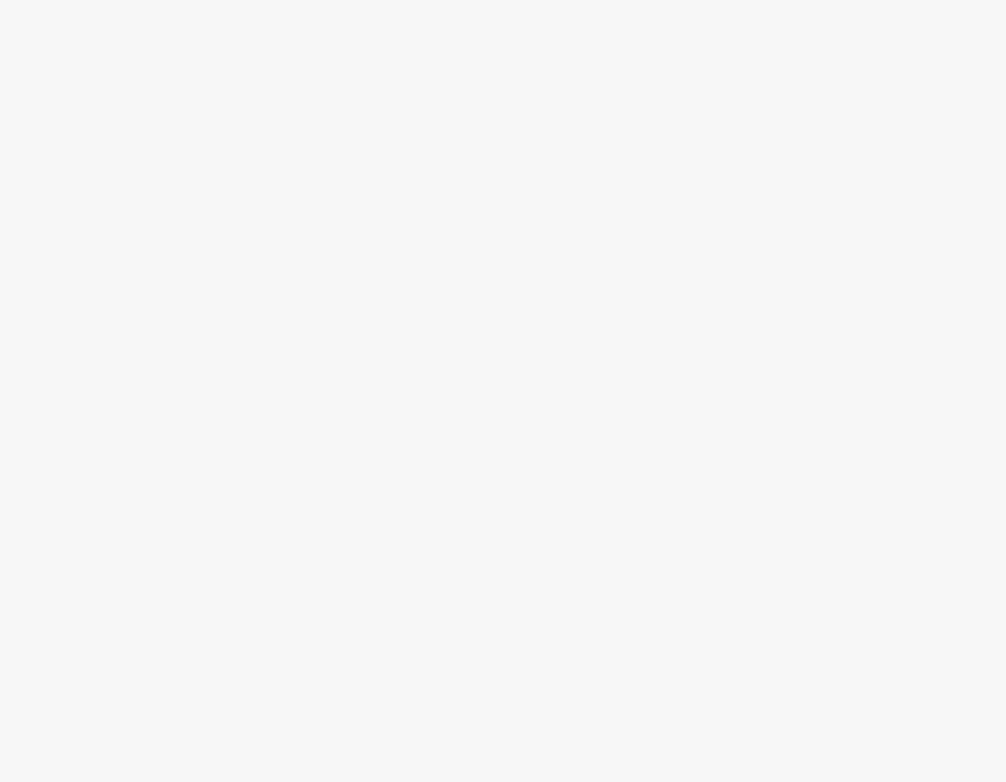
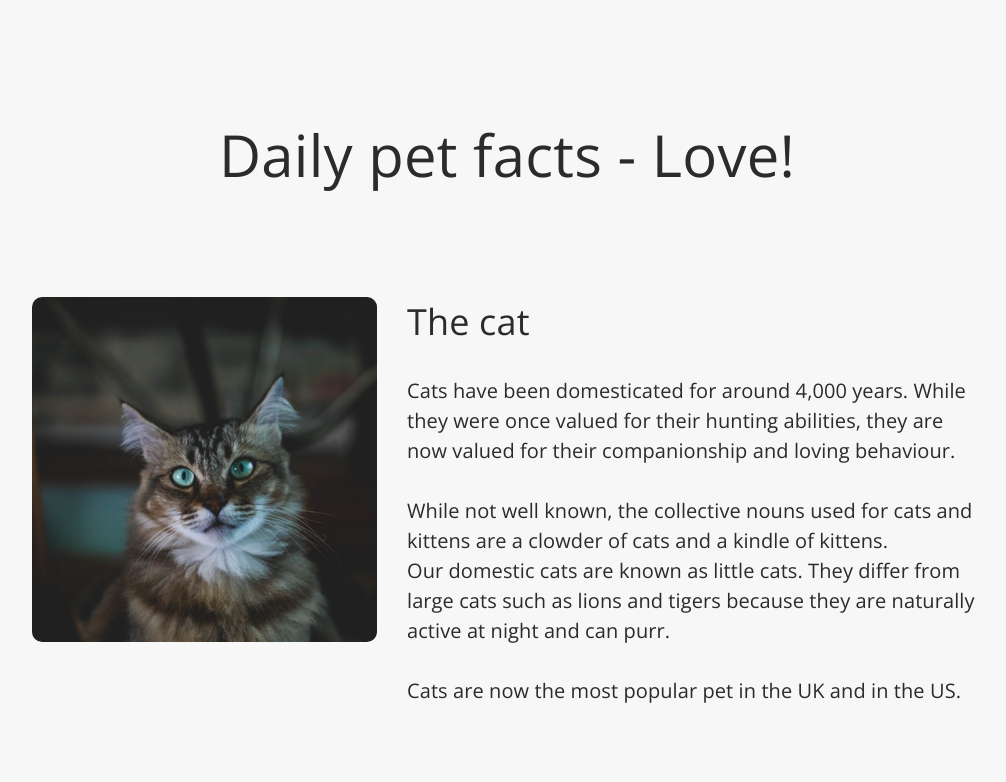
Before and after one commit to josipfrljic94/pet-landing, a Vue app: page / in a window 1280 px wide. Shown: the part 374-1156 px from the top of the page, without its empty margins (133-1139 px from the left). Before the commit the page ends 800 px from the top, so only its background shows below. Built offline with nearby package versions, Linux system fonts and the light colour scheme.

Commit message:
feat: implement block info

```diff
--- a/index.html
+++ b/index.html
@@ -1,8 +1,16 @@
-<!doctype html>
+<!DOCTYPE html>
 <html lang="en">
   <head>
     <meta charset="UTF-8" />
     <link rel="icon" type="image/svg+xml" href="/vite.svg" />
+    <link rel="preconnect" href="https://fonts.googleapis.com" />
+    <link rel="preconnect" href="https://fonts.gstatic.com" crossorigin />
+    <link
+      href="https://fonts.googleapis.com/css2?family=Open+Sans&display=swap"
+      rel="stylesheet"
+    />
+    <link href="https://fonts.googleapis.com/css2?family=Open+Sans&display=swap" rel="stylesheet">
+
     <meta name="viewport" content="width=device-width, initial-scale=1.0" />
     <title>Vite + Vue + TS</title>
   </head>
--- a/src/App.vue
+++ b/src/App.vue
@@ -1,21 +1,49 @@
 <script setup lang="ts">
 // import HelloWorld from './components/HelloWorld.vue';
 import HomeBanner from './components/home_banner/HomeBanner.vue';
+import Title from "./components/title/Title.vue";
+import InfoBlock from "./components/info_block/InfoBlock.vue";
 </script>
 
 <template>
-  <!-- <div>
-    <a href="https://vitejs.dev" target="_blank">
-      <img src="/vite.svg" class="logo" alt="Vite logo" />
-    </a>
-    <a href="https://vuejs.org/" target="_blank">
-      <img src="./assets/vue.svg" class="logo vue" alt="Vue logo" />
-    </a>
-  </div> -->
-  <!-- <HelloWorld msg="Vite + Vue" /> -->
   <HomeBanner />
+  <Title title="Daily pet facts - Love!" :isMain="true" />
+  <InfoBlock title="The cat" imgUrl="/meow.png" :imgLeft="true" :hasGutter="true">
+    <span>
+      Cats have been domesticated for around 4,000 years. While they were once valued for their hunting abilities, they
+      are
+      now valued for their companionship and loving behaviour.
+
+      <br />
+      <br />
+
+      While not well known, the collective nouns used for cats and kittens are a clowder of cats and a kindle of
+      kittens.
+
+      <br />
+      Our domestic cats are known as little cats. They differ from large cats such as lions and tigers because they
+      are
+      naturally active at night and can purr.
+      <br />
+      <br />
+
+      Cats are now the most popular pet in the UK and in the US.</span>
+  </InfoBlock>
+
+  <InfoBlock title="The cat" imgUrl="/woof.png" :imgLeft="false">
+    <span>
+      Domestic dogs have been companions to people for more than 15,000 years. There are more than 400 different breeds of
+      dogs. PAWS or your local animal shelter has a wide variety of breeds available for adoption. The most popular types
+      are the non-pedigree. They are extra special because they are one-of-a-kind!
+      <br />
+      <br />
+
+      In general, small dogs live longer than large dogs. Small dogs such as terriers may live 20 years. Giant dogs like
+      Great Danes may live eight years. The average lifespan for a mixed breed dog is 13 to 14 years. By making sure dogs
+      have good food, regular veterinary care, shelter and a loving family, they will live longer, healthier lives.
+    </span>
+  </InfoBlock>
+  <Title title="Gallery"/>
 </template>
 
-<style scoped>
-
-</style>
+<style scoped></style>
--- a/src/components/home_banner/HomeBanner.vue
+++ b/src/components/home_banner/HomeBanner.vue
@@ -1,10 +1,8 @@
 <script setup lang="ts">
 
-defineProps<{ title?: string }>()
 </script>
-
 <template>
-    <img class="img_landing" src="/home-baner.png" alt="home-landing">
+<img class="img_landing" src="/home-baner.png" alt="home-landing">
 </template>
 
 <style scoped>
--- /dev/null
+++ b/src/components/info_block/InfoBlock.vue
@@ -0,0 +1,82 @@
+<template>
+    <div :class="['block-container', imgLeft ? '' : 'row-reverse',hasGutter ? 'hasGutter' : '']">
+        <div class="text-block">
+            <h3 class="block_title">{{ title }}</h3>
+            <slot></slot>
+        </div>
+        <img class="block_img" :src="imgUrl" alt="img">
+    </div>
+</template>
+
+<script setup lang="ts">
+
+
+interface BlockProps {
+    title: string;
+    imgUrl: string;
+    imgLeft?: boolean;
+    hasGutter?: boolean;
+}
+const props = defineProps<BlockProps>();
+</script>
+
+<style scoped>
+.block-container {
+    display: flex;
+    align-items: start;
+    justify-content: space-between;
+    flex-direction: row-reverse;
+    gap: 30px;
+    padding: 0 165px;
+
+    &.hasGutter{
+        margin-bottom:78px;
+    }
+
+    &.row-reverse {
+        flex-direction: row;
+    }
+
+    &>.block_img {
+        flex: 0 0 455px;
+        height: 455px;
+        border-radius: 10px;
+
+        @media only screen and (max-width: 1284px) {
+            & {
+                flex: 0 0 345px;
+                height: 345px;
+            }
+        }
+    }
+
+    &>.text-block {
+        display: flex;
+        flex-direction: column;
+        flex: 1;
+
+        &>.block_title {
+            color: #2B2B2B;
+            font-size: 36px;
+            font-style: normal;
+            font-weight: 400;
+            line-height: normal;
+            letter-spacing: 0.16px;
+            margin-top: 0;
+            margin-bottom: 30px;
+        }
+
+
+    }
+
+}
+
+:deep >span {
+    color: #2B2B2B;
+    font-size: 20px;
+    font-style: normal;
+    font-weight: 400;
+    line-height: 30px;
+    letter-spacing: 0.089px;
+}
+</style>
--- /dev/null
+++ b/src/components/title/Title.vue
@@ -0,0 +1,39 @@
+<template>
+    <h1 :class="titleClasses">{{ title, isMain }}</h1>
+</template>
+
+<script setup lang="ts">
+import { computed } from 'vue';
+
+interface TitleProps {
+    isMain: boolean;
+    title: string;
+}
+
+const props = defineProps<TitleProps>();
+
+const titleClasses = computed(() => {
+    return {
+        'section-title':true,
+        'main-title': props.isMain,
+    };
+});
+</script>
+
+<style scoped>
+.section-title {
+    margin-top:74px;
+    margin-bottom: 74px;
+    color: #2B2B2B;
+    font-size: 58px;
+    font-style: normal;
+    font-weight: 400;
+    line-height: normal;
+    letter-spacing: 0.258px;
+    text-align: center;
+    &.main-title {
+        margin-top: 112px;
+        margin-bottom: 103px;
+    }
+}
+</style>
--- a/src/style.css
+++ b/src/style.css
@@ -7,6 +7,7 @@
   -webkit-font-smoothing: antialiased;
   -moz-osx-font-smoothing: grayscale;
   -webkit-text-size-adjust: 100%;
+  font-family: 'Open Sans', sans-serif;
 }
 :root>*{
     max-width: 1440px;
```
Also changed, not shown: public/meow.png (added), public/woof.png (added).
